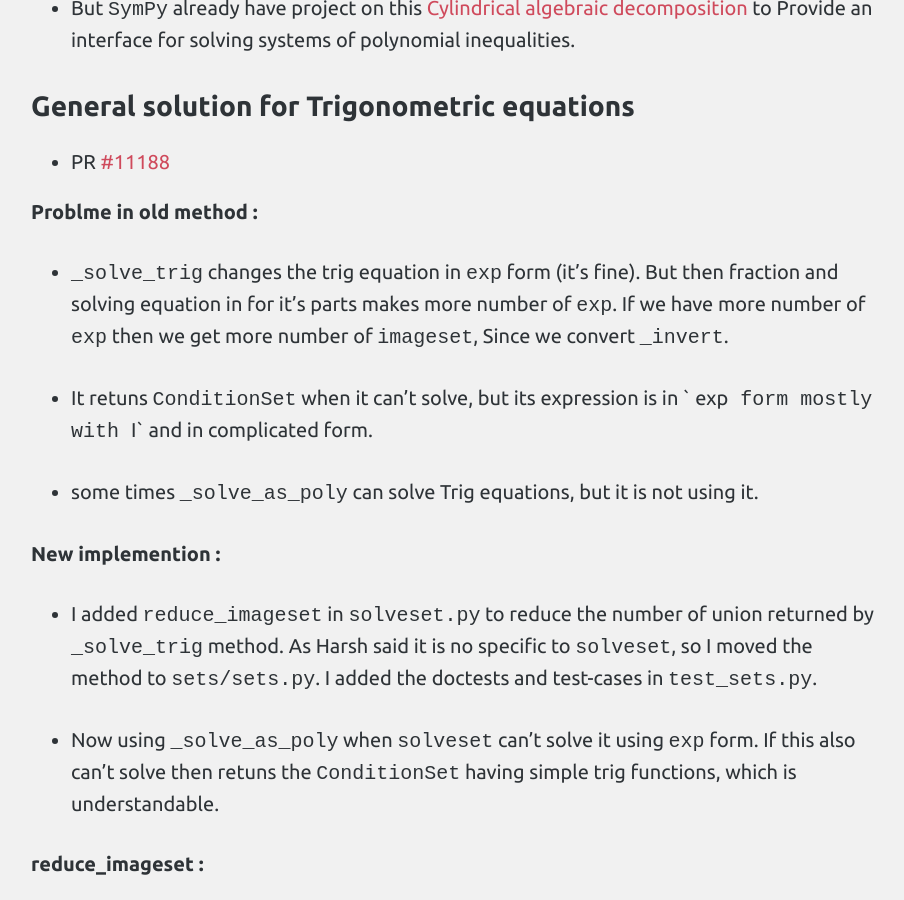
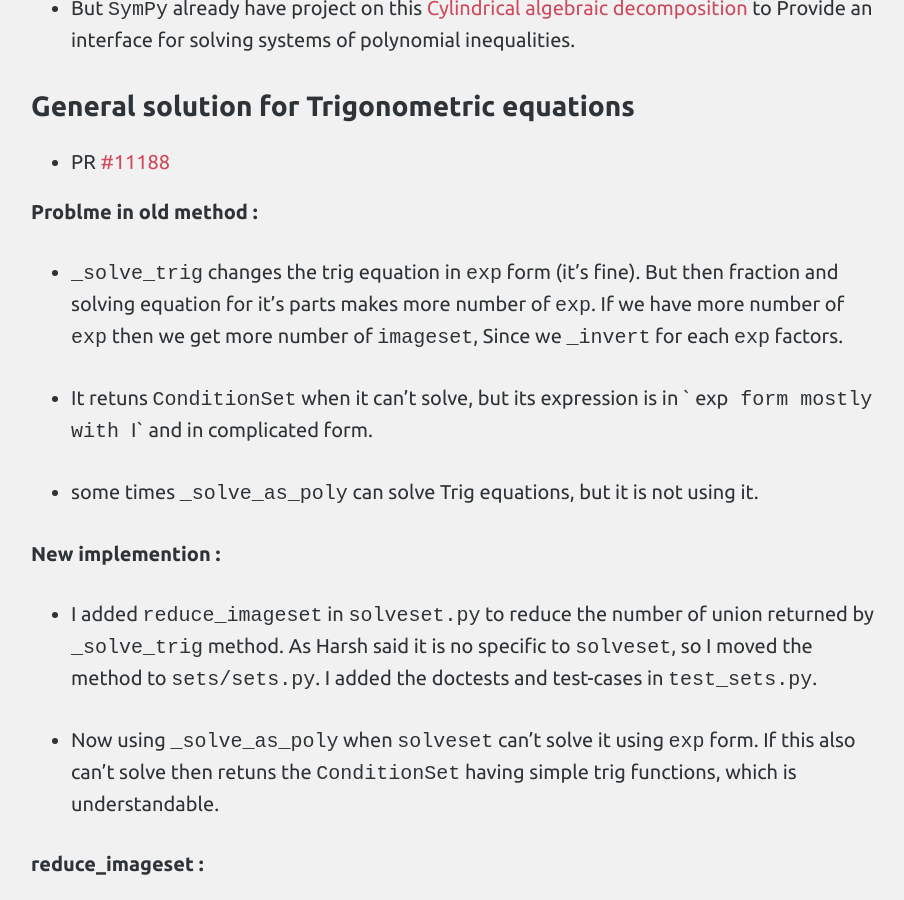
Before and after one commit to Shekharrajak/shekharrajak.github.io, a Jekyll site: the page built from _posts/2016-6-1-Coding-Period_week-2.md, in a window 1280 px wide and 900 px high, scrolled down 1297 px. Shown: the whole window, without its empty margins (184-1088 px from the left). Built offline with Jekyll 4.4.1, drawn with Linux system fonts in a browser that asks for light colours; nearby versions of some CDN libraries; comment, search, counter and statistics services are not loaded.

Commit message:
coding week2 updated

```diff
--- a/_posts/2016-6-1-Coding-Period_week-2.md
+++ b/_posts/2016-6-1-Coding-Period_week-2.md
@@ -25,9 +25,9 @@ We know answer is `[0 < x <120/13 and 2(x-6)/3 <= y <= (20-x)/5]`
 
 **Problme in old method :**
 
-* `_solve_trig` changes the trig equation in `exp` form (it's fine). But then fraction and solving equation in
+* `_solve_trig` changes the trig equation in `exp` form (it's fine). But then fraction and solving equation
 for it's parts makes more number of `exp`. If we have more number of `exp` then we get more number of `imageset`,
-Since we convert `_invert`.
+Since we `_invert` for each `exp` factors.
 
 * It retuns `ConditionSet` when it can't solve, but its expression is in ` exp` form mostly with `I` and
 in complicated form.
```
